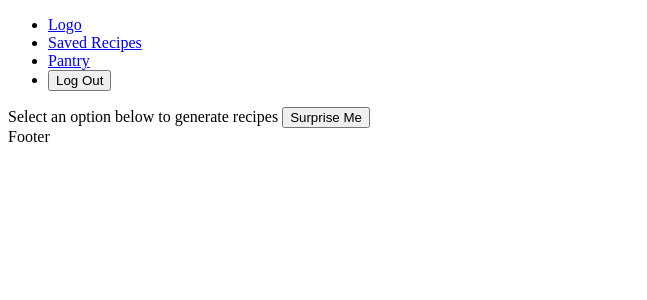
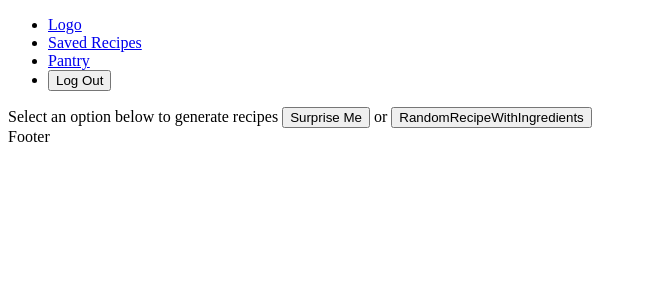
Before and after one commit to olsenjames1116/recipeApp, a React (Vite) app in the folder client/: page / in a window 1280 px wide. Shown: the top 300 px of the page, without its empty margins (0-647 px from the left). Built offline with nearby package versions, Linux system fonts and the light colour scheme; no server answers.

Commit message:
Display and hide a search menu

```diff
--- a/client/src/components/GenerateRecipes/GenerateRecipes.tsx
+++ b/client/src/components/GenerateRecipes/GenerateRecipes.tsx
@@ -2,9 +2,14 @@ import FoodJoke from '../FoodJoke/FoodJoke';
 import RandomRecipe from '../RandomRecipe/RandomRecipe';
 import FoodFact from '../FoodFact/FoodFact';
 import { useEffect, useState } from 'react';
+import RandomRecipeWithIngredients from '../RandomRecipeWithIngredients/RandomRecipeWithIngredients';
+
+interface GenerateRecipesProps {
+	setDisplayMenu: React.Dispatch<React.SetStateAction<boolean>>;
+}
 
 // Represents the recipe generator for the Spoonacular api.
-function GenerateRecipes() {
+function GenerateRecipes({ setDisplayMenu }: GenerateRecipesProps) {
 	const [randomChoice, setRandomChoice] = useState(0);
 
 	useEffect(() => {
@@ -15,7 +20,8 @@ function GenerateRecipes() {
 	return (
 		<div>
 			{randomChoice > 0.5 ? <FoodJoke /> : <FoodFact />}
-			Select an option below to generate recipes <RandomRecipe />
+			Select an option below to generate recipes <RandomRecipe /> or{' '}
+			<RandomRecipeWithIngredients setDisplayMenu={setDisplayMenu} />
 		</div>
 	);
 }
--- a/client/src/components/HomeContent/HomeContent.tsx
+++ b/client/src/components/HomeContent/HomeContent.tsx
@@ -2,18 +2,29 @@ import { useSelector } from 'react-redux';
 import GenerateRecipes from '../GenerateRecipes/GenerateRecipes';
 import { IRootState } from '../../redux/store';
 import GeneratedRecipe from '../GeneratedRecipe/GeneratedRecipe';
+import { useState } from 'react';
+import IngredientSearchMenu from '../IngredientSearchMenu/IngredientSearchMenu';
 
+// Represents the content displayed on the home page.
 function HomeContent() {
 	const randomRecipe = useSelector(
 		(state: IRootState) => state.randomRecipe.value
 	);
 
+	const [displayMenu, setDisplayMenu] = useState(false);
+
 	return (
 		<main>
 			{Object.keys(randomRecipe).length === 0 ? (
-				<GenerateRecipes />
+				<GenerateRecipes setDisplayMenu={setDisplayMenu} />
 			) : (
 				<GeneratedRecipe />
+			)}
+			{displayMenu && (
+				<IngredientSearchMenu
+					displayMenu={displayMenu}
+					setDisplayMenu={setDisplayMenu}
+				/>
 			)}
 		</main>
 	);
--- /dev/null
+++ b/client/src/components/IngredientSearchMenu/IngredientSearchMenu.tsx
@@ -0,0 +1,32 @@
+import { useEffect, useRef } from 'react';
+
+interface IngredientSearchMenuProps {
+	displayMenu: boolean;
+	setDisplayMenu: React.Dispatch<React.SetStateAction<boolean>>;
+}
+
+/* Represents the search menu for a user to search for a random recipe
+using the user's ingredients. */
+function IngredientSearchMenu({
+	displayMenu,
+	setDisplayMenu,
+}: IngredientSearchMenuProps) {
+	const menuRef = useRef<HTMLDivElement>(null);
+
+	useEffect(() => {
+		// Adds an event listener to hide the ingredient search menu.
+		document.addEventListener('mousedown', (event: MouseEvent) => {
+			// If the menu is displayed and the event occurred outside of the menu, hide menu.
+			if (
+				displayMenu &&
+				!menuRef.current?.contains(event.currentTarget as Node)
+			) {
+				setDisplayMenu(false);
+			}
+		});
+	});
+
+	return <div ref={menuRef}>IngredientSearchMenu</div>;
+}
+
+export default IngredientSearchMenu;
--- /dev/null
+++ b/client/src/components/RandomRecipeWithIngredients/RandomRecipeWithIngredients.tsx
@@ -0,0 +1,24 @@
+interface RandomRecipeWithIngredientsProps {
+	setDisplayMenu: React.Dispatch<React.SetStateAction<boolean>>;
+}
+
+/* Represents the button to search for a random recipe using the ingredients
+the user has on hand. */
+function RandomRecipeWithIngredients({
+	setDisplayMenu,
+}: RandomRecipeWithIngredientsProps) {
+	// Display the search menu when the user clicks on the search button.
+	const displaySearchMenu = (
+		event: React.MouseEvent<HTMLButtonElement, MouseEvent>
+	) => {
+		event.preventDefault();
+
+		setDisplayMenu(true);
+	};
+
+	return (
+		<button onClick={displaySearchMenu}>RandomRecipeWithIngredients</button>
+	);
+}
+
+export default RandomRecipeWithIngredients;
```
Also changed, not shown: 1 other file (tests, documents, lock files or other folders).
